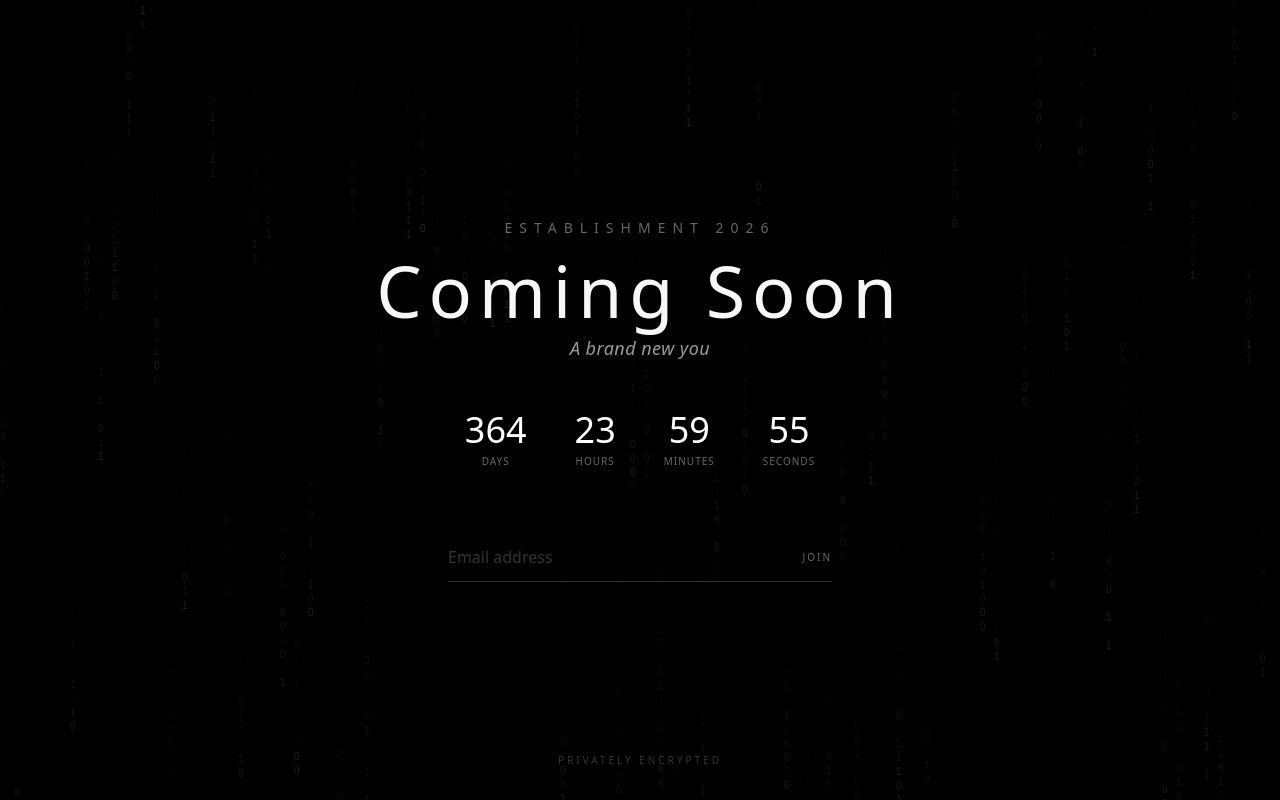
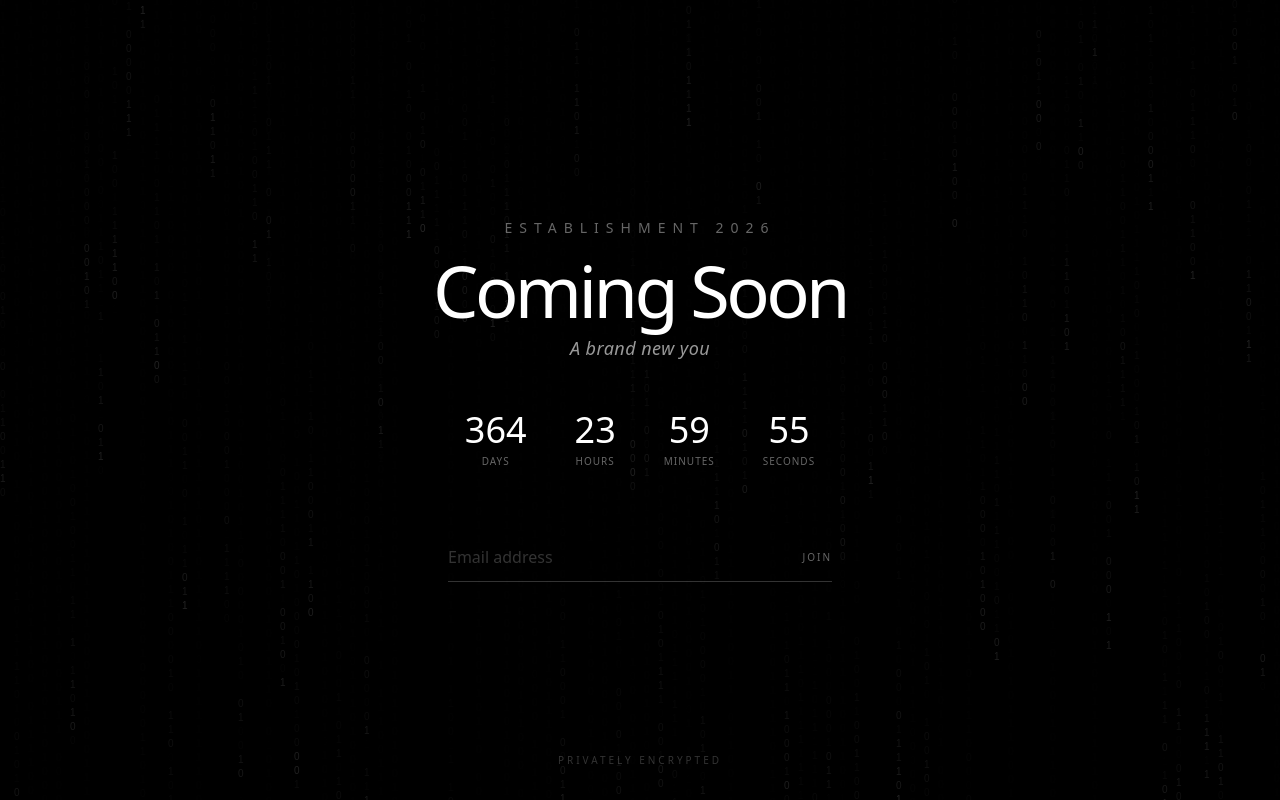
Before and after one commit to mikejm7/hello-world, a Next.js app: page / in a window 1280 px wide. Built offline with nearby package versions, Linux system fonts and the light colour scheme.

Commit message:
Update globals.css

```diff
--- a/app/globals.css
+++ b/app/globals.css
@@ -1,16 +1,37 @@
 @tailwind base;
 @tailwind components;
 @tailwind utilities;
-@keyframes breathe {
-  0%, 100% { opacity: 0.8; letter-spacing: 0.05em; }
-  50% { opacity: 1; letter-spacing: 0.1em; }
+@import url('https://fonts.googleapis.com/css2?family=Instrument+Serif:italic@0;1&family=Inter:wght@200;300;400&display=swap');
+
+:root {
+  --bg: #0a0a0a;
+  --text: #ffffff;
 }
 
-.animate-elegant {
-  animation: breathe 4s ease-in-out infinite;
+body {
+  background-color: var(--bg);
+  color: var(--text);
+  font-family: 'Inter', sans-serif;
+  margin: 0;
+  overflow: hidden;
 }
 
-/* Custom scrollbar for a clean look */
-::-webkit-scrollbar {
-  width: 0px;
+/* Elegant "fade-in" for the text */
+@keyframes fadeInUp {
+  from { opacity: 0; transform: translateY(20px); }
+  to { opacity: 1; transform: translateY(0); }
 }
+
+.animate-reveal {
+  animation: fadeInUp 1.5s ease-out forwards;
+}
+
+.font-serif {
+  font-family: 'Instrument Serif', serif;
+}
+
+/* Subtly shimmering particles */
+@keyframes shimmer {
+  0%, 100% { opacity: 0.3; }
+  50% { opacity: 0.8; }
+}
```
